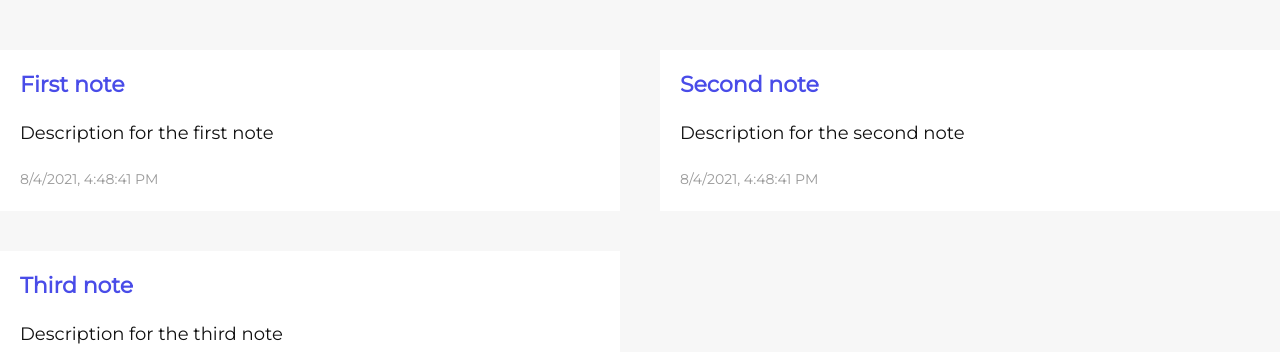
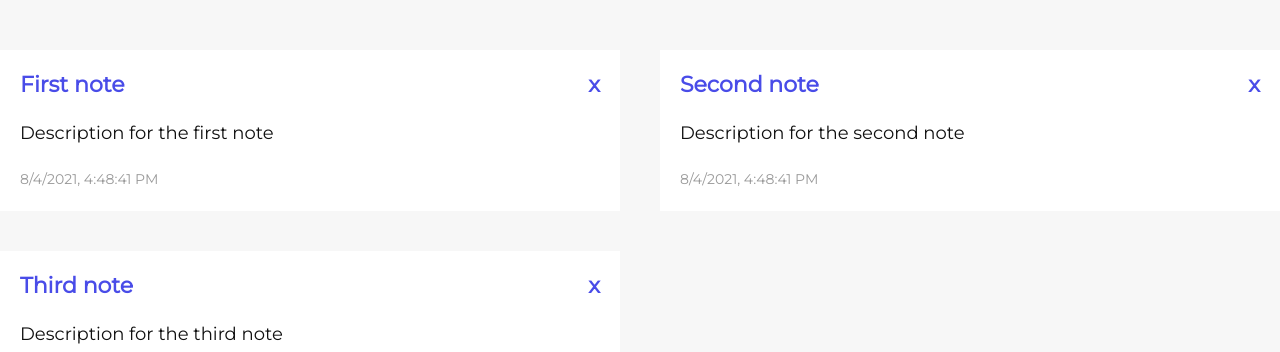
Before and after one commit to karyna4k/Notes-App, a Vue app: page / in a window 1280 px wide. Shown: the part 376-728 px from the top of the page. Built offline with nearby package versions, Linux system fonts and the light colour scheme.

Commit message:
feat: add removeNote method

```diff
--- a/src/App.vue
+++ b/src/App.vue
@@ -9,7 +9,7 @@
 
           <NewNote :note="note" @addNote="addNote" />
 
-          <Notes :notes="notes" />
+          <Notes :notes="notes" @remove="removeNote" />
         </div>
       </section>
     </div>
@@ -73,6 +73,9 @@ export default {
       this.note.title = "";
       this.note.descr = "";
     },
+    removeNote(index) {
+      this.notes.splice(index, 1);
+    }
   },
 };
 </script>
--- a/src/components/Notes.vue
+++ b/src/components/Notes.vue
@@ -4,6 +4,7 @@
     <li class="note" v-for="(note, index) in notes" :key="index">
       <div class="note-header">
         <p>{{ note.title }}</p>
+        <p @click="removeNote(index)">x</p>
       </div>
       <div class="note-body">
         <p>{{ note.descr }}</p>
@@ -19,6 +20,12 @@ export default {
     notes: {
       type: Array,
       required: true,
+    },
+  },
+  methods: {
+    removeNote(index) {
+      console.log(`Note id ${index} removed`);
+      this.$emit("remove", index);
     },
   },
 };
@@ -37,6 +44,16 @@ export default {
   width: calc((100% - 40px) / 2);
   padding: 20px;
   background-color: #fff;
+
+  @media screen and (max-width: 768px) {
+    width: 100%;
+  }
+}
+
+.note + .note {
+  @media screen and (max-width: 768px) {
+    margin-top: 40px;
+  }
 }
 
 .note:nth-child(n + 2) + .note {
@@ -44,10 +61,18 @@ export default {
 }
 
 .note-header {
+  display: flex;
+  justify-content: space-between;
+  align-items: center;
+
   p {
     color: #494ce8;
     font-size: 22px;
     font-weight: 700;
+
+    &:last-of-type {
+      cursor: pointer;
+    }
   }
 }
 
```
